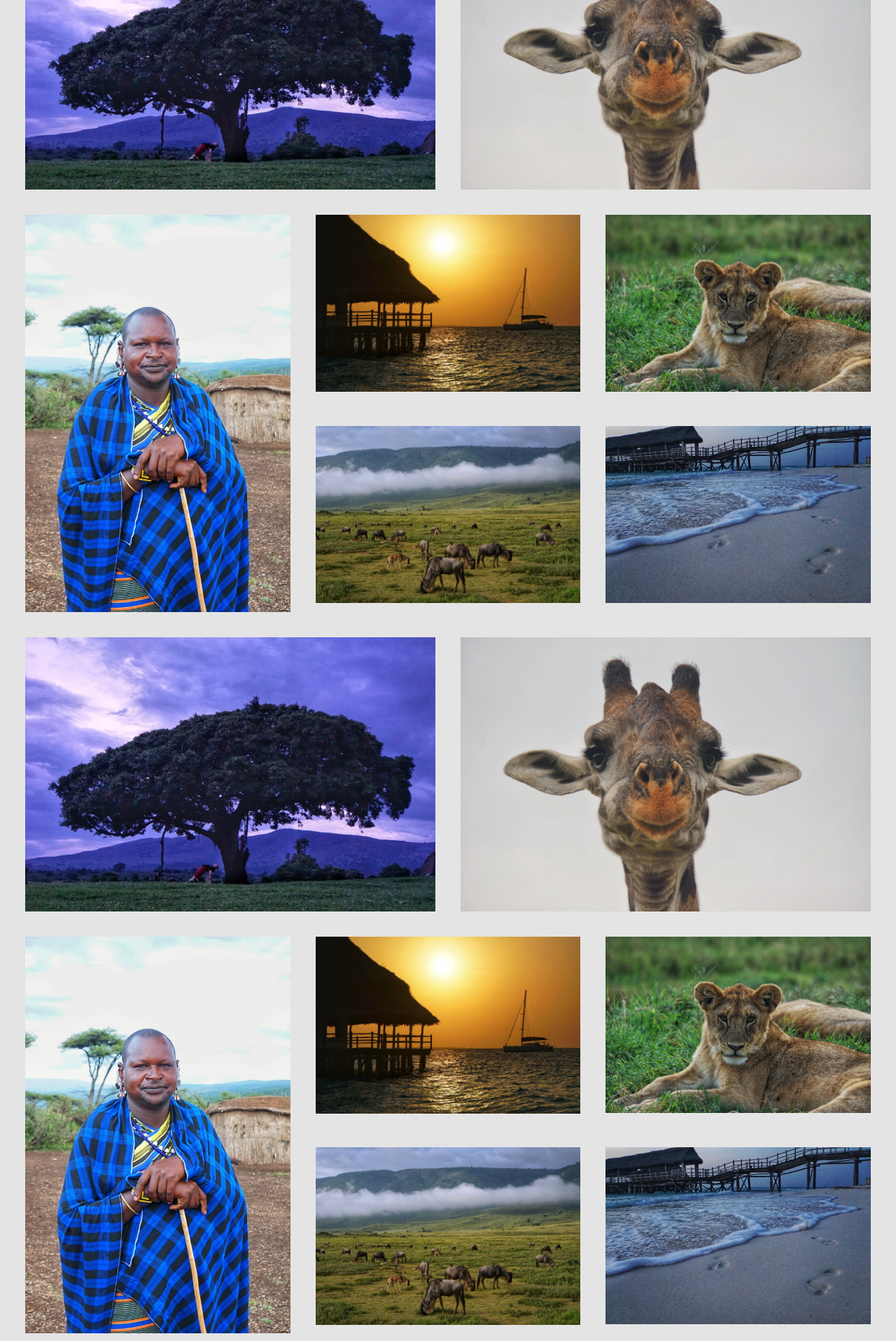
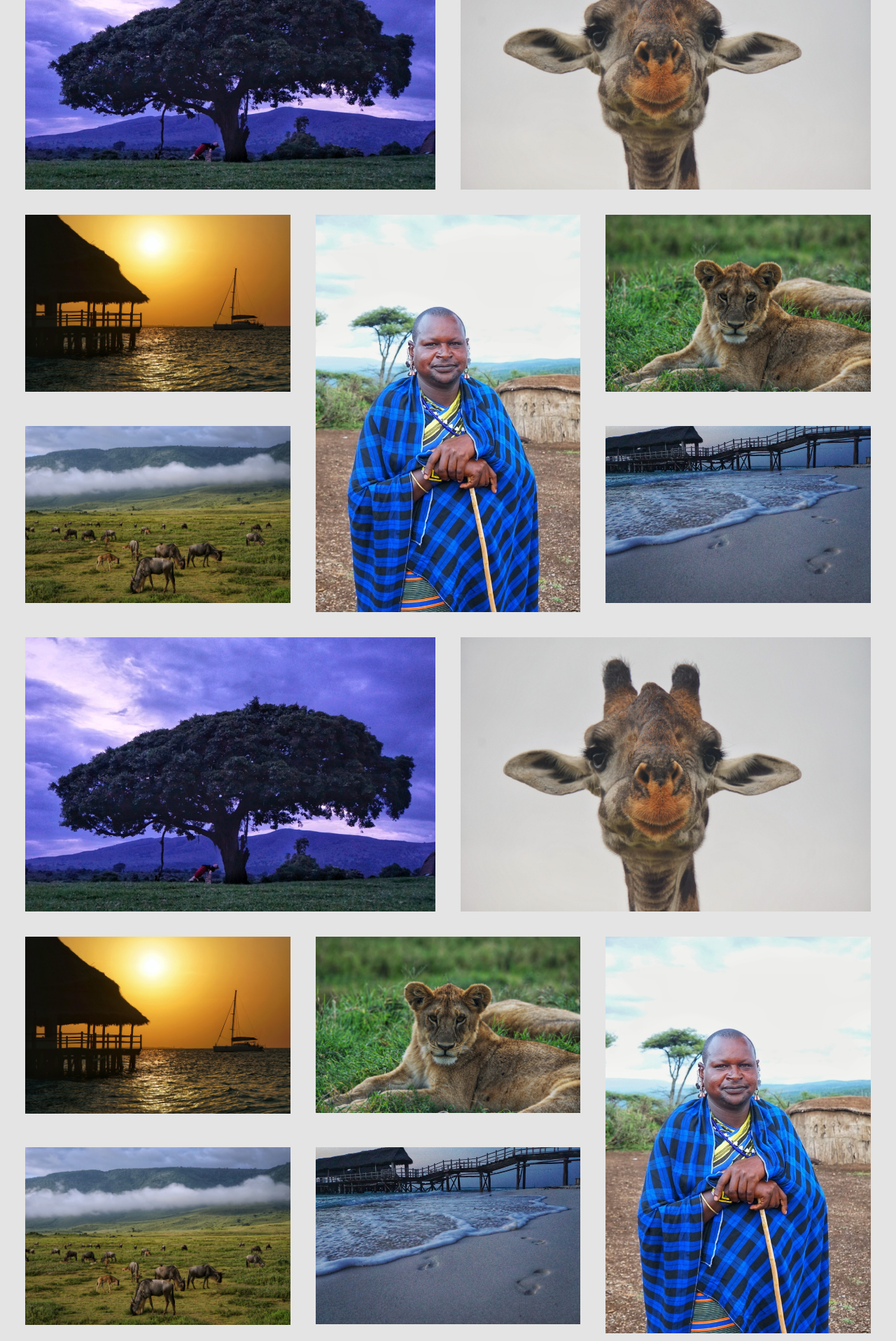
Before and after one commit to airadavometra/airadavometra-website, a React (Vite) app: page /photo in a window 1280 px wide. Shown: the part 880-2797 px from the top of the page at 70% size. Built offline with nearby package versions, Linux system fonts and the light colour scheme.

Commit message:
photos grid refactoring

```diff
--- a/src/components/App/App.tsx
+++ b/src/components/App/App.tsx
@@ -16,9 +16,9 @@ export const App: FunctionComponent = () => {
           <Route exact path="/">
             <MainPage />
           </Route>
-          {/* <Route exact path="/blog">
+          <Route exact path="/blog">
             <BlogPage />
-          </Route> */}
+          </Route>
           <Route exact path="/contact">
             <ContactPage />
           </Route>
--- a/src/components/GridItems/HorizontalMiddle/HorizontalMiddle.module.scss
+++ b/src/components/GridItemHorizontal/GridItemHorizontal.module.scss
@@ -1,4 +1,4 @@
-@import url('../../../style/theme.scss');
+@import url('../../style/theme.scss');
 
 .main {
   display: grid;
--- a/src/components/GridItems/HorizontalMiddle/HorizontalMiddle.tsx
+++ b/src/components/GridItemHorizontal/GridItemHorizontal.tsx
@@ -1,11 +1,11 @@
 import React, { FunctionComponent } from 'react';
-import classes from './HorizontalMiddle.module.scss';
+import classes from './GridItemHorizontal.module.scss';
 
-export interface HorizontalMiddleProps {
+export interface GridItemHorizontalProps {
   horizontalImgPaths: string[];
 }
 
-export const HorizontalMiddle: FunctionComponent<HorizontalMiddleProps> = ({ horizontalImgPaths }) => {
+export const GridItemHorizontal: FunctionComponent<GridItemHorizontalProps> = ({ horizontalImgPaths }) => {
   return (
     <div className={classes.main}>
       {horizontalImgPaths.map((item, index) => (
--- a/src/components/GridItems/VerticalLeft/VerticalLeft.module.scss
+++ b/src/components/GridItemVertical/GridItemVertical.module.scss
@@ -1,5 +1,3 @@
-@import url('../../../style/theme.scss');
-
 .main {
   display: grid;
   grid-template-columns: repeat(3, 1fr);
@@ -14,3 +12,15 @@
 .horizontalImg {
   max-width: calc((100vw - 4 * 36px) / 3);
 }
+.verticalImgLeft {
+  grid-column-start: 1;
+  grid-column-end: 2;
+}
+.verticalImgMiddle {
+  grid-column-start: 2;
+  grid-column-end: 3;
+}
+.verticalImgRight {
+  grid-column-start: 3;
+  grid-column-end: 4;
+}
--- /dev/null
+++ b/src/components/GridItemVertical/GridItemVertical.tsx
@@ -0,0 +1,55 @@
+import React, { FunctionComponent, useState } from 'react';
+import classes from './GridItemVertical.module.scss';
+
+export interface GridItemVerticalProps {
+  verticalImgPath: string;
+  horizontalImgPaths: string[];
+  verticalImgPosition: VerticalImgPosition;
+}
+export enum VerticalImgPosition {
+  Left = 1,
+  Right = 2,
+  Middle = 3,
+}
+
+export const GridItemVertical: FunctionComponent<GridItemVerticalProps> = ({
+  verticalImgPath,
+  horizontalImgPaths,
+  verticalImgPosition,
+}) => {
+  switch (verticalImgPosition) {
+    case VerticalImgPosition.Left: {
+      return (
+        <div className={classes.main}>
+          <img className={`${classes.verticalImg} ${classes.verticalImgLeft}`} src={verticalImgPath} />
+          {horizontalImgPaths.map((item, index) => (
+            <img className={classes.horizontalImg} key={index} src={item} />
+          ))}
+        </div>
+      );
+    }
+    case VerticalImgPosition.Right: {
+      return (
+        <div className={classes.main}>
+          {horizontalImgPaths.map((item, index) => (
+            <img className={classes.horizontalImg} key={index} src={item} />
+          ))}
+          <img className={`${classes.verticalImg} ${classes.verticalImgRight}`} src={verticalImgPath} />
+        </div>
+      );
+    }
+    case VerticalImgPosition.Middle: {
+      return (
+        <div className={classes.main}>
+          {horizontalImgPaths.slice(0, 3).map((item, index) => (
+            <img className={classes.horizontalImg} key={index} src={item} />
+          ))}
+          <img className={`${classes.verticalImg} ${classes.verticalImgMiddle}`} src={verticalImgPath} />
+          {horizontalImgPaths.slice(3, 5).map((item, index) => (
+            <img className={classes.horizontalImg} key={index} src={item} />
+          ))}
+        </div>
+      );
+    }
+  }
+};
--- a/src/components/GridItems/VerticalLeft/VerticalLeft.tsx
+++ /dev/null
@@ -1,18 +0,0 @@
-import React, { FunctionComponent } from 'react';
-import classes from './VerticalLeft.module.scss';
-
-export interface VerticalLeftProps {
-  verticalImgPath: string;
-  horizontalImgPaths: string[];
-}
-
-export const VerticalLeft: FunctionComponent<VerticalLeftProps> = ({ verticalImgPath, horizontalImgPaths }) => {
-  return (
-    <div className={classes.main}>
-      <img className={classes.verticalImg} src={verticalImgPath} />
-      {horizontalImgPaths.map((item, index) => (
-        <img className={classes.horizontalImg} key={index} src={item} />
-      ))}
-    </div>
-  );
-};
--- a/src/components/GridItems/VerticalMiddle/VerticalMiddle.module.scss
+++ /dev/null
@@ -1,16 +0,0 @@
-@import url('../../../style/theme.scss');
-
-.main {
-  display: grid;
-  grid-template-columns: repeat(3, 1fr);
-  grid-template-rows: repeat(2, 1fr);
-  grid-gap: 36px;
-}
-.verticalImg {
-  max-width: calc((100vw - 4 * 36px) / 3);
-  grid-row-start: 1;
-  grid-row-end: 3;
-}
-.horizontalImg {
-  max-width: calc((100vw - 4 * 36px) / 3);
-}
--- a/src/components/GridItems/VerticalMiddle/VerticalMiddle.tsx
+++ /dev/null
@@ -1,21 +0,0 @@
-import React, { FunctionComponent } from 'react';
-import classes from './VerticalMiddle.module.scss';
-
-export interface VerticalMiddleProps {
-  verticalImgPath: string;
-  horizontalImgPaths: string[];
-}
-
-export const VerticalMiddle: FunctionComponent<VerticalMiddleProps> = ({ verticalImgPath, horizontalImgPaths }) => {
-  return (
-    <div className={classes.main}>
-      {horizontalImgPaths.slice(0, 3).map((item, index) => (
-        <img className={classes.horizontalImg} key={index} src={item} />
-      ))}
-      <img className={classes.verticalImg} src={verticalImgPath} />
-      {horizontalImgPaths.slice(3, 5).map((item, index) => (
-        <img className={classes.horizontalImg} key={index} src={item} />
-      ))}
-    </div>
-  );
-};
--- a/src/components/GridItems/VerticalRight/VerticalRight.module.scss
+++ /dev/null
@@ -1,16 +0,0 @@
-@import url('../../../style/theme.scss');
-
-.main {
-  display: grid;
-  grid-template-columns: repeat(3, 1fr);
-  grid-template-rows: repeat(2, 1fr);
-  grid-gap: 36px;
-}
-.verticalImg {
-  max-width: calc((100vw - 4 * 36px) / 3);
-  grid-row-start: 1;
-  grid-row-end: 3;
-}
-.horizontalImg {
-  max-width: calc((100vw - 4 * 36px) / 3);
-}
--- a/src/components/GridItems/VerticalRight/VerticalRight.tsx
+++ /dev/null
@@ -1,18 +0,0 @@
-import React, { FunctionComponent } from 'react';
-import classes from './VerticalRight.module.scss';
-
-export interface VerticalRightProps {
-  verticalImgPath: string;
-  horizontalImgPaths: string[];
-}
-
-export const VerticalRight: FunctionComponent<VerticalRightProps> = ({ verticalImgPath, horizontalImgPaths }) => {
-  return (
-    <div className={classes.main}>
-      {horizontalImgPaths.map((item, index) => (
-        <img className={classes.horizontalImg} key={index} src={item} />
-      ))}
-      <img className={classes.verticalImg} src={verticalImgPath} />
-    </div>
-  );
-};
--- a/src/components/Header/Header.tsx
+++ b/src/components/Header/Header.tsx
@@ -28,11 +28,11 @@ export const Header: FunctionComponent = () => {
             Video
           </Link>
         </li>
-        <li className={classes.menuItem}>
+        {/* <li className={classes.menuItem}>
           <Link className={classes.link} to="/blog">
             Blog
           </Link>
-        </li>
+        </li> */}
         <li className={classes.menuItem}>
           <Link className={classes.link} to="/contact">
             Contact
--- a/src/pages/PhotoPage/PhotoPage.tsx
+++ b/src/pages/PhotoPage/PhotoPage.tsx
@@ -1,8 +1,5 @@
 import React, { FunctionComponent } from 'react';
-import { VerticalLeft } from '../../components/GridItems/VerticalLeft/VerticalLeft';
-import { VerticalMiddle } from '../../components/GridItems/VerticalMiddle/VerticalMiddle';
-import { VerticalRight } from '../../components/GridItems/VerticalRight/VerticalRight';
-import { HorizontalMiddle } from '../../components/GridItems/HorizontalMiddle/HorizontalMiddle';
+import { GridItemHorizontal } from '../../components/GridItemHorizontal/GridItemHorizontal';
 import classes from './PhotoPage.module.scss';
 import verticalPhoto1 from '../../images/photos/DSC08204-01.jpeg';
 import horizontalPhoto11 from '../../images/photos/DSC00561-01.jpeg';
@@ -11,25 +8,29 @@ import horizontalPhoto13 from '../../images/photos/DSC08336-01.jpeg';
 import horizontalPhoto14 from '../../images/photos/DSC00689-01.jpeg';
 import horizontalPhoto21 from '../../images/photos/DSC08228-01-01.jpeg';
 import horizontalPhoto22 from '../../images/photos/DSC07910-01.jpeg';
+import { GridItemVertical, VerticalImgPosition } from '../../components/GridItemVertical/GridItemVertical';
 
 export const PhotoPage: FunctionComponent = () => {
   return (
     <div className={classes.main}>
-      <VerticalLeft
+      <GridItemVertical
         verticalImgPath={verticalPhoto1}
         horizontalImgPaths={[horizontalPhoto11, horizontalPhoto12, horizontalPhoto13, horizontalPhoto14]}
+        verticalImgPosition={VerticalImgPosition.Left}
       />
-      <HorizontalMiddle horizontalImgPaths={[horizontalPhoto21, horizontalPhoto22]} />
-      <VerticalMiddle
+      <GridItemHorizontal horizontalImgPaths={[horizontalPhoto21, horizontalPhoto22]} />
+      <GridItemVertical
         verticalImgPath={verticalPhoto1}
         horizontalImgPaths={[horizontalPhoto11, horizontalPhoto12, horizontalPhoto13, horizontalPhoto14]}
+        verticalImgPosition={VerticalImgPosition.Middle}
       />
-      <HorizontalMiddle horizontalImgPaths={[horizontalPhoto21, horizontalPhoto22]} />
-      <VerticalRight
+      <GridItemHorizontal horizontalImgPaths={[horizontalPhoto21, horizontalPhoto22]} />
+      <GridItemVertical
         verticalImgPath={verticalPhoto1}
         horizontalImgPaths={[horizontalPhoto11, horizontalPhoto12, horizontalPhoto13, horizontalPhoto14]}
+        verticalImgPosition={VerticalImgPosition.Right}
       />
-      <HorizontalMiddle horizontalImgPaths={[horizontalPhoto21, horizontalPhoto22]} />
+      <GridItemHorizontal horizontalImgPaths={[horizontalPhoto21, horizontalPhoto22]} />
     </div>
   );
 };
```
